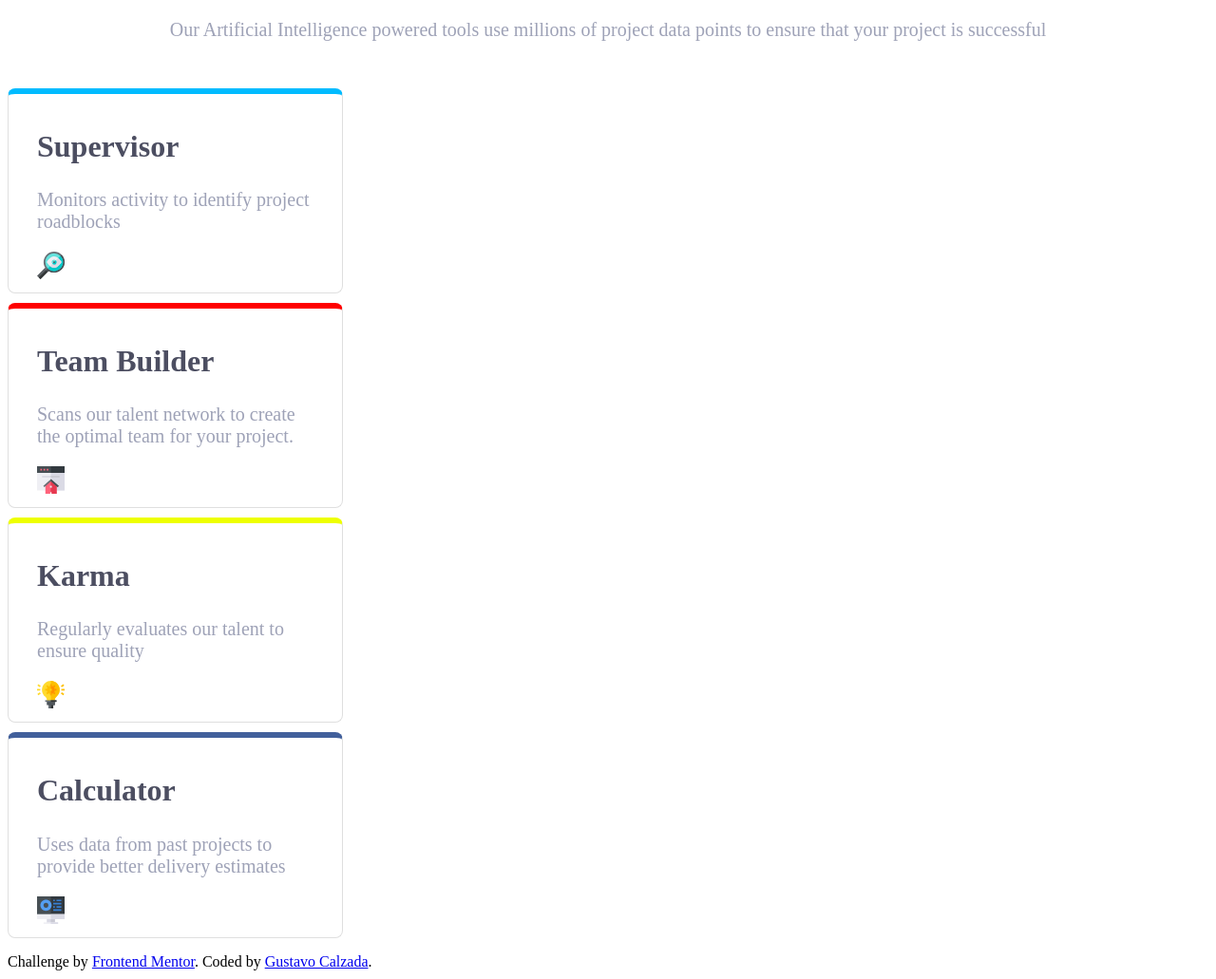
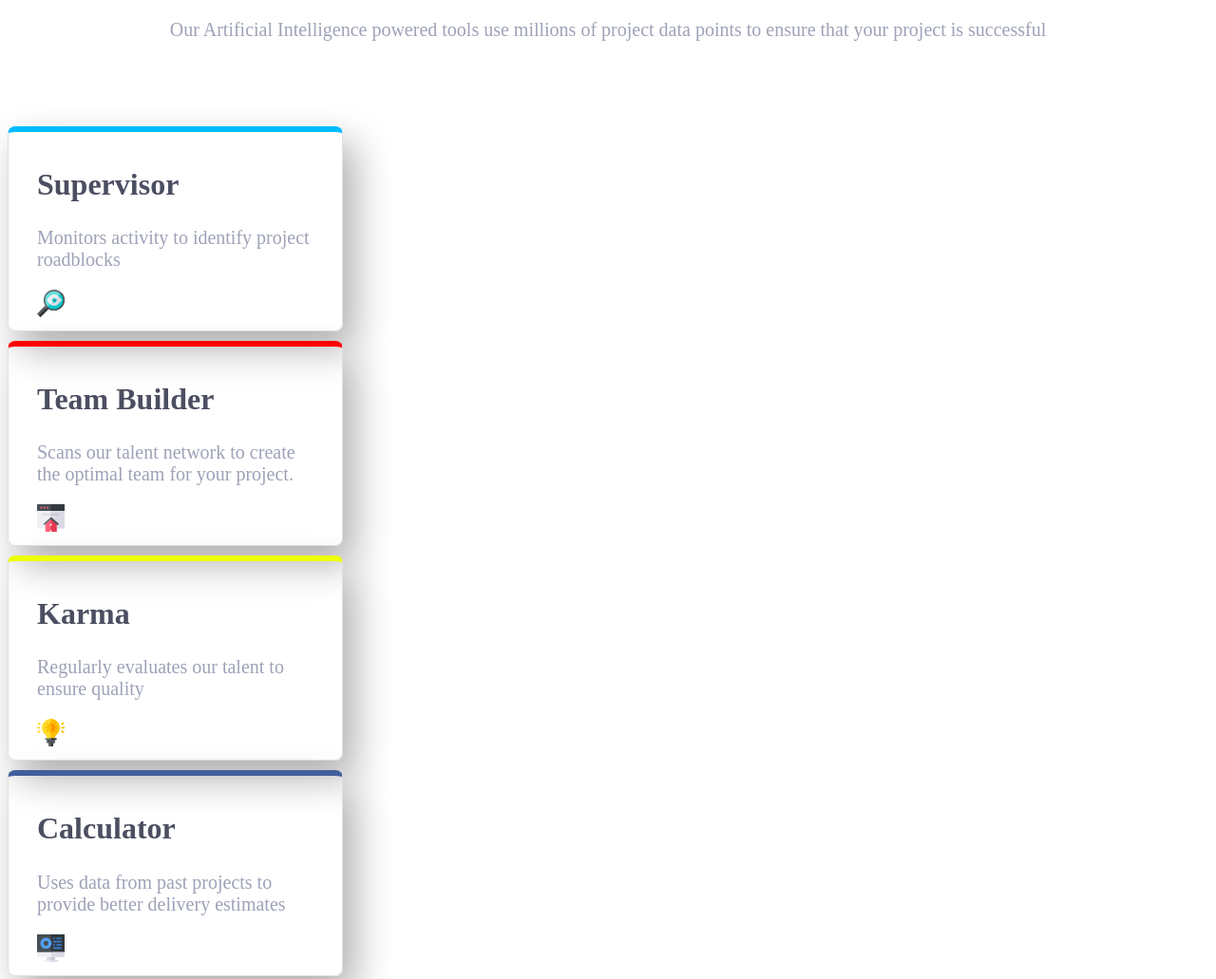
Before and after one commit to GustavoR0dr1gu3z/four-card-feature-section-master, a plain HTML site: page index.html in a window 1280 px wide. Shown: the top 1031 px of the page at 95% size. Drawn offline with Linux system fonts and the light colour scheme.

Commit message:
Dando sombras a cada tarjeta

```diff
--- a/styles.css
+++ b/styles.css
@@ -8,6 +8,9 @@
     justify-content: center;
     align-items: flex-end;
     gap: 30px;
+    /*laterales, arriba u abajo*/
+    box-shadow: 12px 18px 40px rgb(175, 173, 173);
+
 }
 
 .cards > section{
@@ -16,7 +19,7 @@
 }
 
 .uno{
-    margin-top: 50px;
+    margin-top: 90px;
     border-top: solid 6px rgb(0, 187, 255);
 }
 
```
